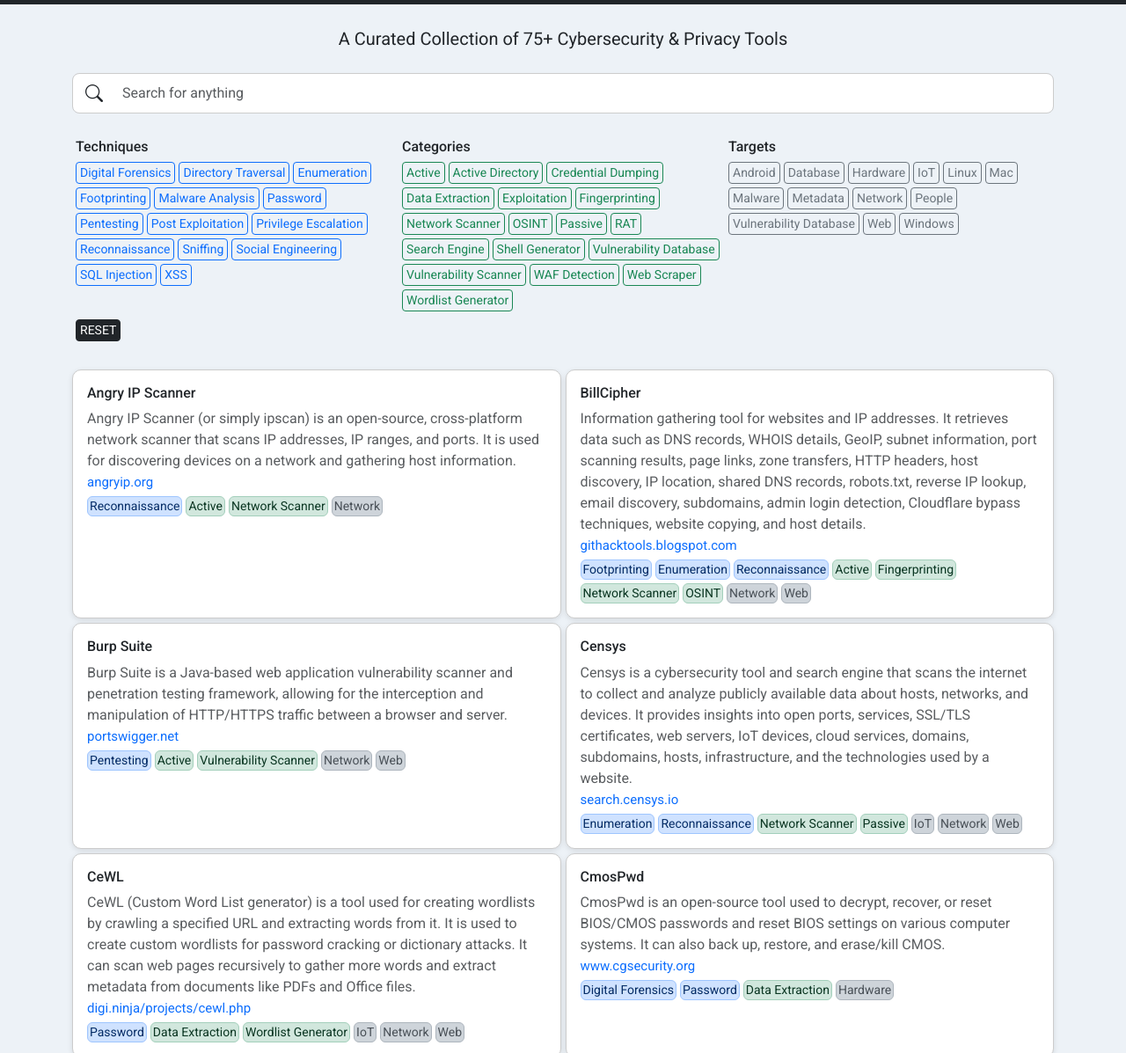
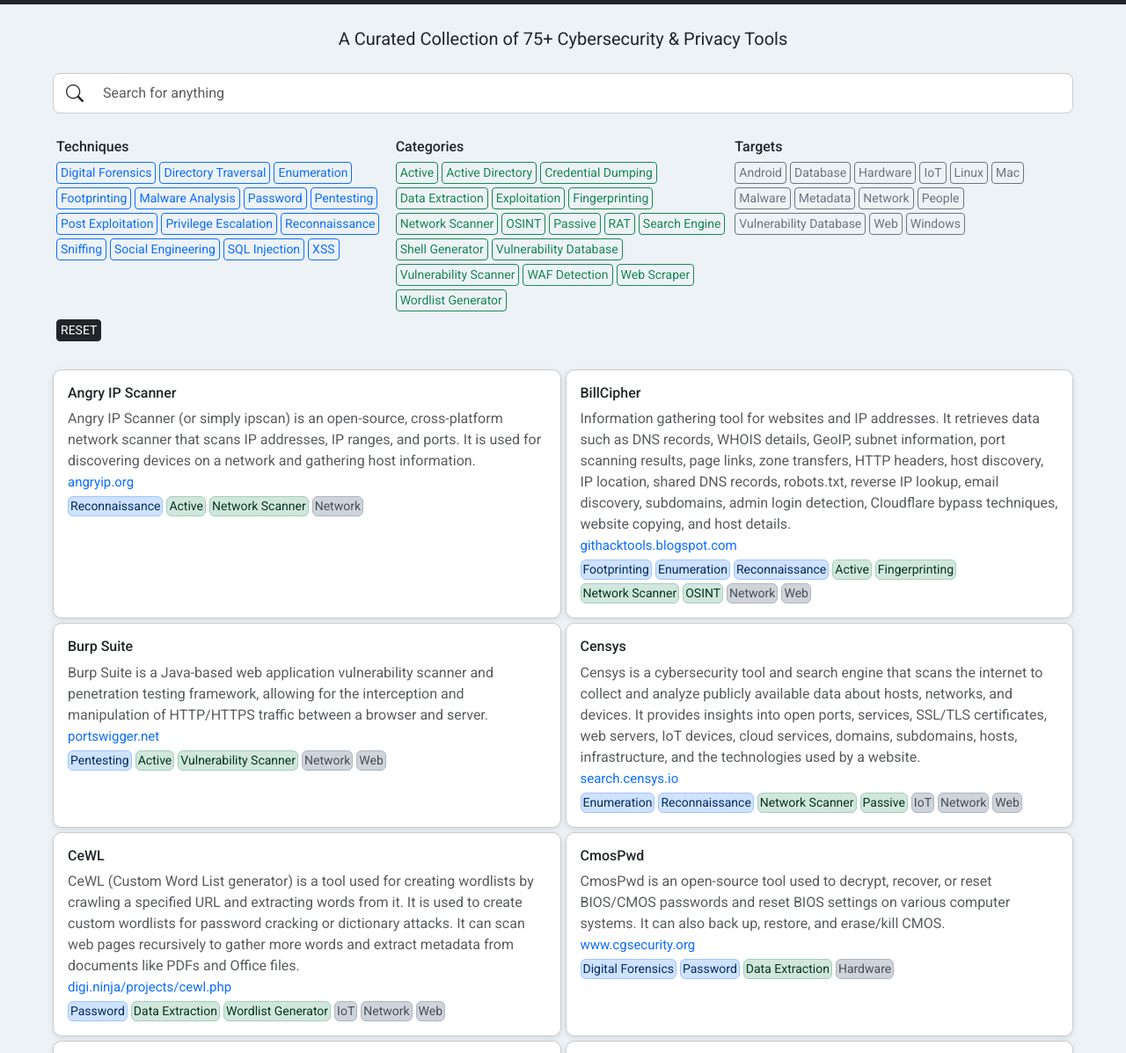
Before and after one commit to itspatkar/CyberToolkit, a plain HTML site: page index.html in a window 1280 px wide. Shown: the part 81-1278 px from the top of the page at 88% size. Drawn offline with nearby package versions, Linux system fonts and the light colour scheme.

Commit message:
Improved Responsiveness

```diff
--- a/assets/css/style.css
+++ b/assets/css/style.css
@@ -1,6 +1,9 @@
 body {
     font-family: "Roboto", sans-serif;
     background-color: #edf2f7;
+}
+main {
+    margin: 1.5rem 6rem;
 }
 header {
     width: 100%;
@@ -63,7 +66,7 @@ a {
 }
 .lists {
     display: grid;
-    grid-template-columns: 1fr 1fr;
+    grid-template-columns: 1fr 1fr 1fr 1fr;
     gap: 5px;
 }
 .list-item {
@@ -78,7 +81,18 @@ a {
 }
 
 /* Responsiveness */
+@media only screen and (max-width: 1400px) {
+    main {
+        margin: 1.5rem 3rem;
+    }
+    .lists {
+        grid-template-columns: 1fr 1fr;
+    }
+}
 @media only screen and (max-width: 768px) {
+    main {
+        margin: 1.5rem 0;
+    }
     .navbar {
         padding: 10px 5px;
     }
--- a/index.html
+++ b/index.html
@@ -30,7 +30,7 @@
     </header>
 
     <main>
-        <div class="container my-4">
+        <div class="container-fluid">
             <!-- About -->
             <div class="about my-4">
                 <p>A Curated Collection of <span id="counter">0</span>+ Cybersecurity & Privacy Tools</p>
```
